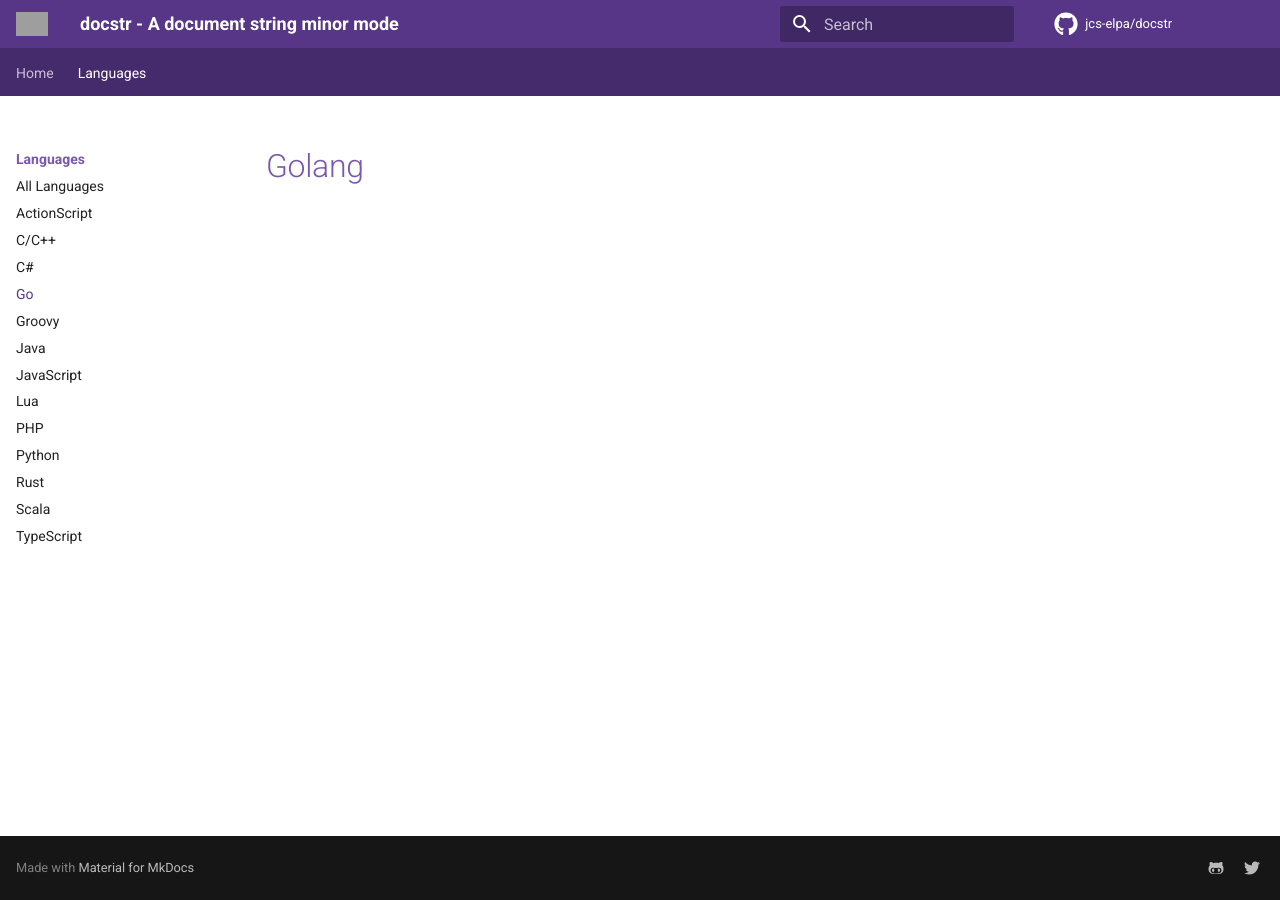
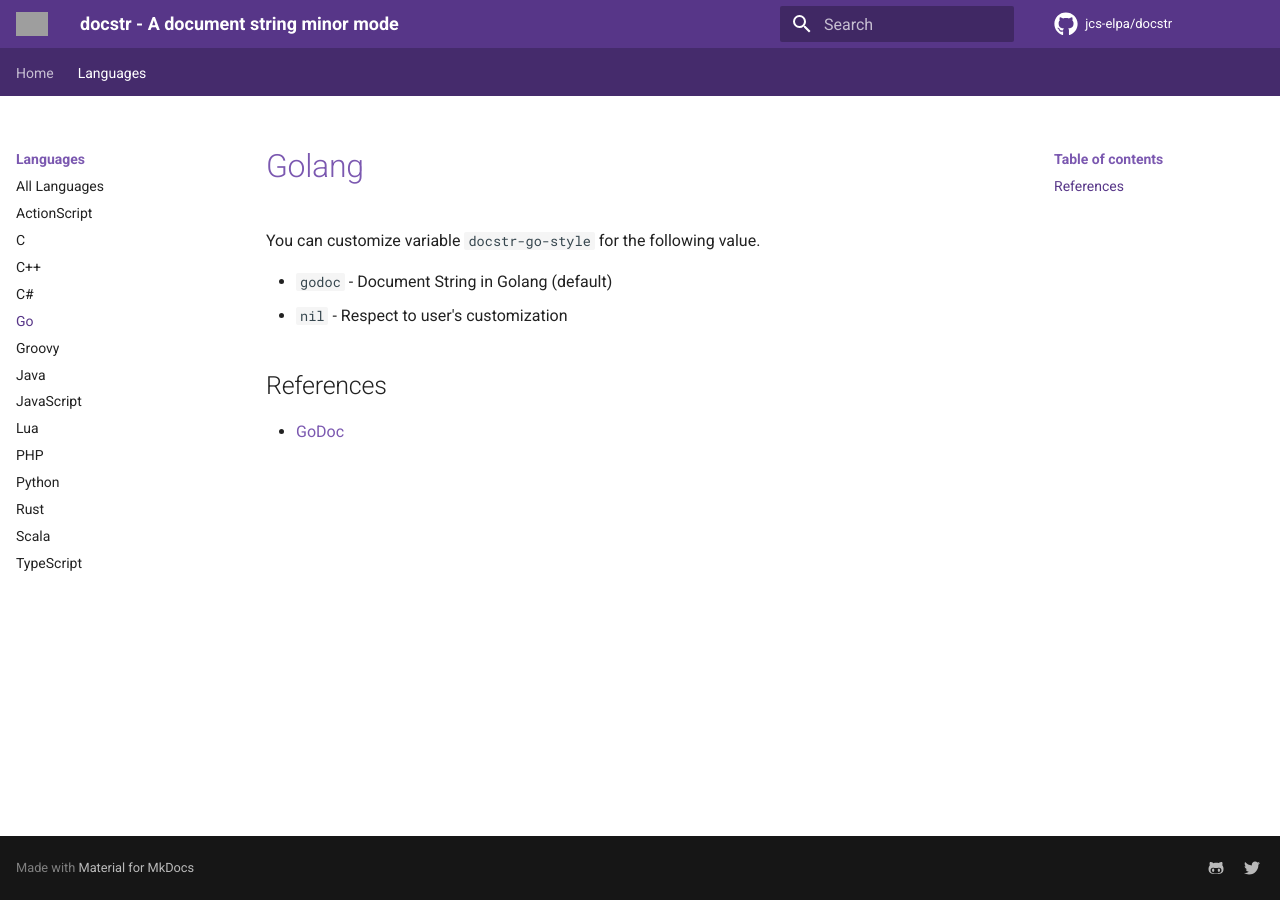
Before and after one commit to emacs-vs/docstr, an MkDocs documentation site: the page built from docs/page/langs/go.md, in a window 1280 px wide. Built offline with MkDocs 1.6.1 and Material for MkDocs 9.7.7, drawn with Linux system fonts in a browser that asks for light colours; comment, search, counter and statistics services are not loaded; grey boxes are pictures that could not be loaded.

Commit message:
Update doc

```diff
--- a/docs/page/langs/go.md
+++ b/docs/page/langs/go.md
@@ -1 +1,10 @@
 # Golang
+
+You can customize variable `docstr-go-style` for the following value.
+
+* `godoc` - Document String in Golang (default)
+* `nil` - Respect to user's customization
+
+## References
+
+* [GoDoc](https://pkg.go.dev/golang.org/x/tools/cmd/godoc?utm_source=godoc)
--- a/mkdocs.yml
+++ b/mkdocs.yml
@@ -9,7 +9,8 @@ nav:
   - Languages:
     - All Languages: page/all_languages.md
     - ActionScript: page/langs/actionscript.md
-    - C/C++: page/langs/cpp.md
+    - C: page/langs/c.md
+    - C++: page/langs/c++.md
     - C#: page/langs/csharp.md
     - Go: page/langs/go.md
     - Groovy: page/langs/groovy.md
```
Also changed, not shown: docs/page/langs/actionscript.md (+8 -0 lines), docs/page/langs/c++.md (added, +9 -0 lines), docs/page/langs/c.md (added, +9 -0 lines), docs/page/langs/cpp.md (deleted, +0 -1 lines), docs/page/langs/csharp.md (+8 -0 lines).
